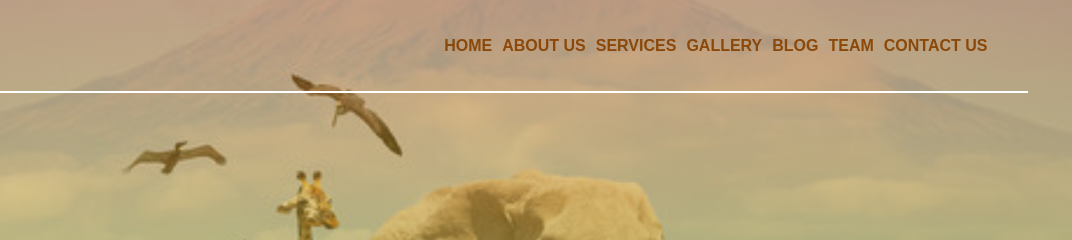
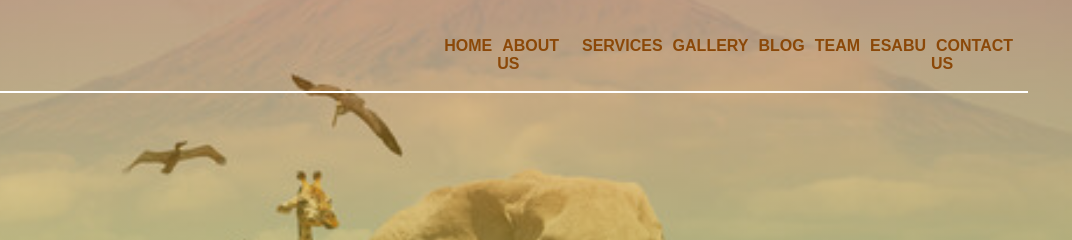
Before and after one commit to ScriptMasco/scriptmasco.github.io, a plain HTML site: page index.html in a window 1280 px wide. Shown: the part 107-347 px from the top of the page, 208-1280 px from the left. Drawn offline with Linux system fonts and the light colour scheme.

Commit message:
Update index.html

```diff
--- a/index.html
+++ b/index.html
@@ -47,6 +47,7 @@
                     <li><a href="">GALLERY</a></li>
                     <li><a href="">BLOG</a></li>
                     <li><a href="">TEAM</a></li>
+                    <li><a href="">ESABU</a></li>
                     <li><a href="">CONTACT US</a></li>
                 </ul>
             </div>
```
